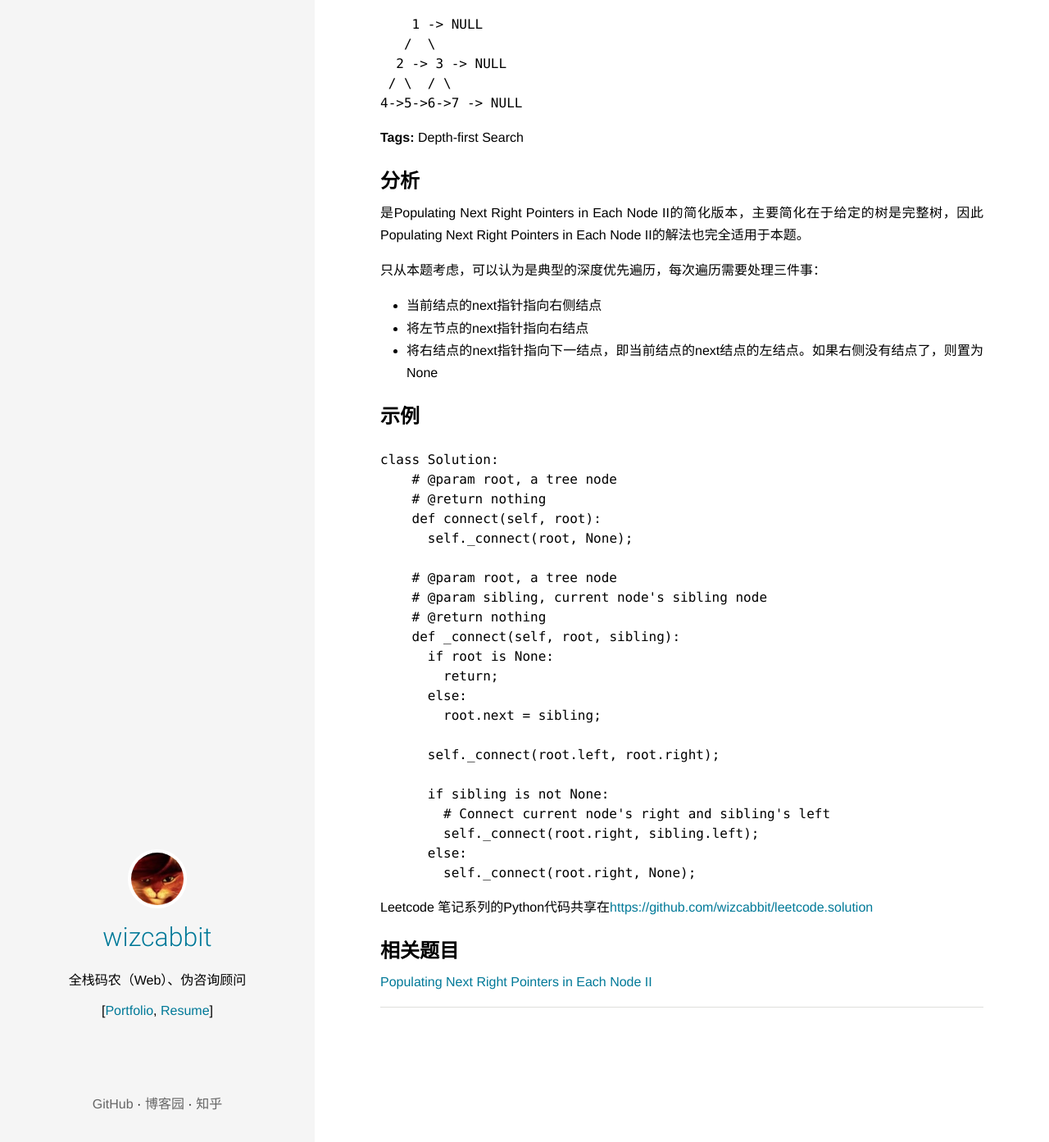
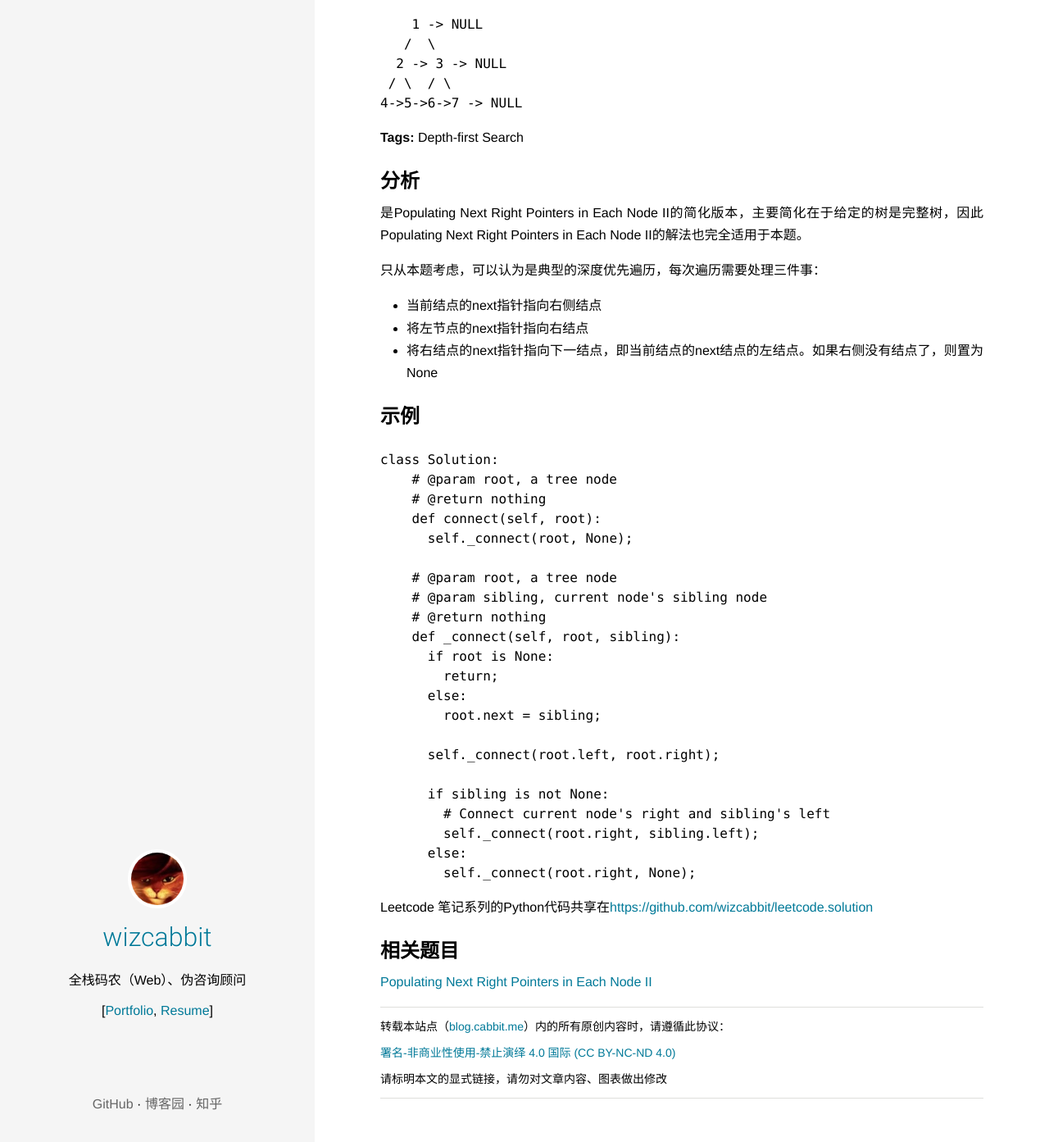
Before and after one commit to wizcabbit/blog.cabbit.me, a Jekyll site: the page built from _posts/leetcode/2014-10-29-leetcode-116-populating-next-right-pointers-in-each-node.md, in a window 1280 px wide and 1400 px high, scrolled down 984 px. Shown: the top 1393 px of the window at 82% size. Built offline with Jekyll 4.4.1, drawn with Linux system fonts in a browser that asks for light colours; Markdown is read by kramdown in place of the engine named in the settings; comment, search, counter and statistics services are not loaded.

Commit message:
[blog.cabbit.me]Add post's rights annouce

```diff
--- a/_layouts/post.html
+++ b/_layouts/post.html
@@ -10,6 +10,11 @@ layout: default
     <h3 class="post-subtitle">{{ post.subtitle }}</h3>{% endif %}
     {{ content }}
   </article>
+  <div id="rights">
+    <p>转载本站点（<a href="//blog.cabbit.me">blog.cabbit.me</a>）内的所有原创内容时，请遵循此协议：</p>
+    <p><a href="http://creativecommons.org/licenses/by-nc-nd/4.0/deed.en">署名-非商业性使用-禁止演绎 4.0 国际 (CC BY-NC-ND 4.0)</a></p>
+    <p>请标明本文的显式链接，请勿对文章内容、图表做出修改</p>
+  </div>
   <div id="comments">
     <div id="disqus_thread"></div>
     <script type="text/javascript">
--- a/css/post.css
+++ b/css/post.css
@@ -16,7 +16,7 @@
 .post {
   border-bottom: solid #dededc 1px;
 }
-.post a {
+.post a, #rights a {
   color: #007998;
   text-decoration: none;
   -moz-transition: color 0.25s ease-in-out;
@@ -25,7 +25,7 @@
   -webkit-transition: color 0.25s ease-in-out;
   transition: color 0.25s ease-in-out;
 }
-.post a:hover {
+.post a:hover, #rights a:hover {
   color: rgba(0, 121, 152, 0.5);
 }
 .post img {
@@ -67,6 +67,10 @@
 .post table tr:nth-child(2n) {
   background-color: #f8f8f8;
 }
+#rights {
+  border-bottom: solid #dededc 1px;
+  font-size: 14px;
+}
 #comments {
   margin-top: 10px;
 }
```
